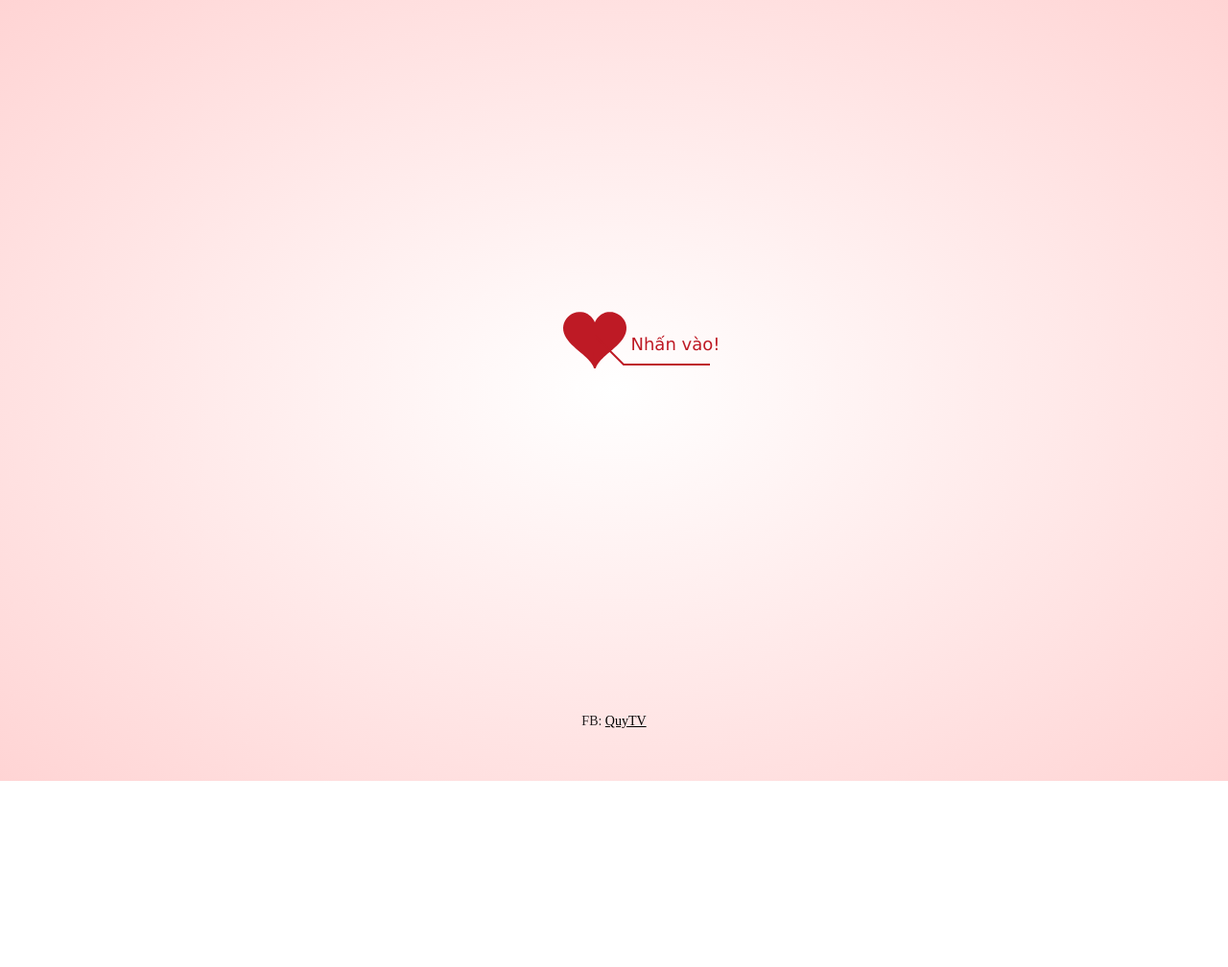
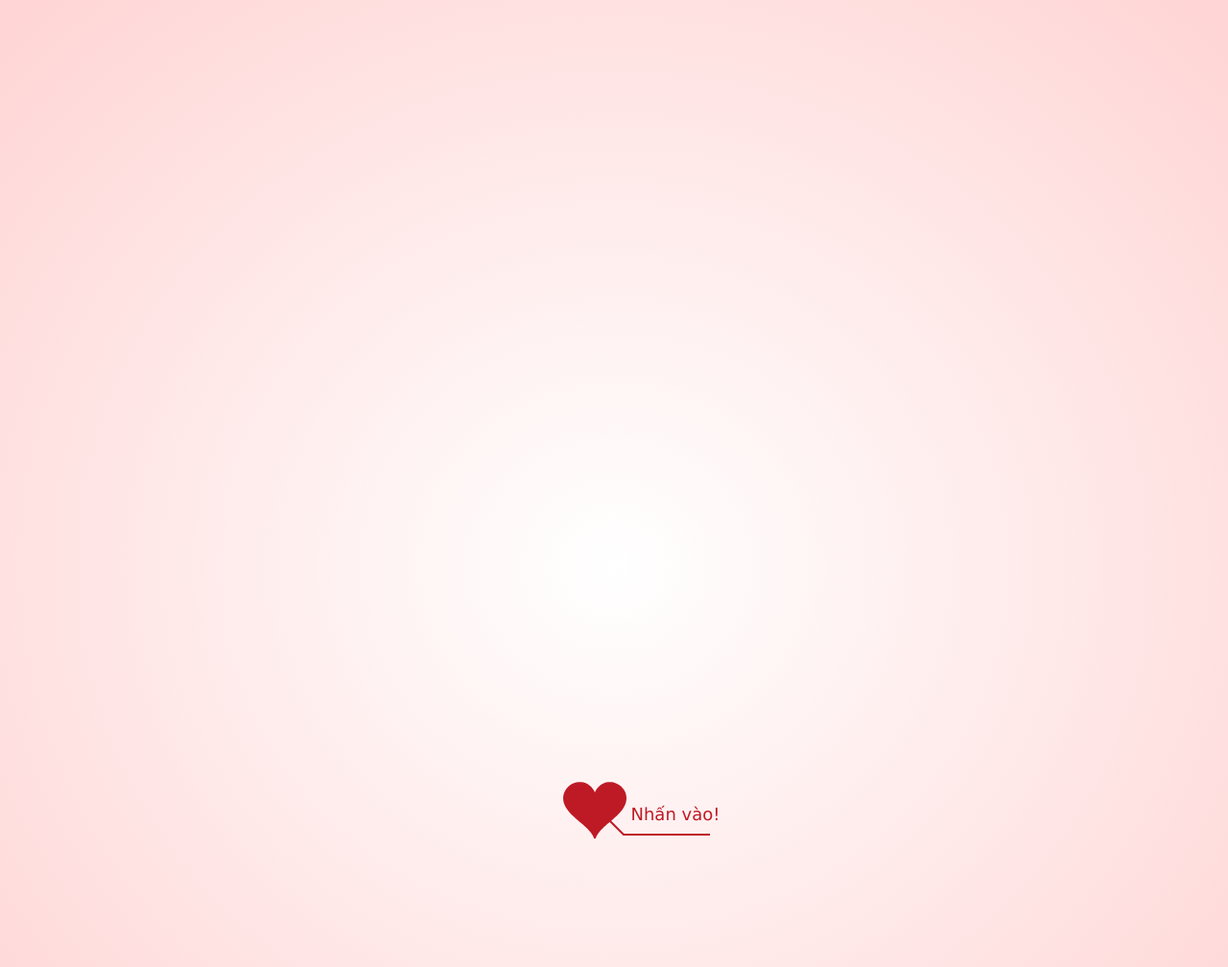
Before and after one commit to tvquy17it3/happy-women-s-day, a plain HTML site: page index.html in a window 1280 px wide. Shown: the top 1008 px of the page at 96% size. Before the commit the page ends 814 px from the top, so only its background shows below. Drawn offline with Linux system fonts and the light colour scheme.

Commit message:
HPWM-2 Fix css

```diff
--- a/index.html
+++ b/index.html
@@ -44,9 +44,6 @@
   <audio id="playAudio" preload="auto" autoplay loop style="display:none">
     <source src="music/I-Do-911.mp3" type="audio/mp3">
   </audio>
-  <div style="text-align:center;margin:50px 0; font:normal 14px/24px 'MicroSoft YaHei';">
-    <p>FB: <a href="https://www.facebook.com/vanquy.dev" target="_blank">QuyTV</a></p>
-  </div>
 
   <script>
     (function () {
--- a/renxi/default.css
+++ b/renxi/default.css
@@ -1,6 +1,6 @@
 body{margin:0;padding:0;background: radial-gradient(#ffffff,#ffd4d4);font-size:14px;font-family:'微软雅黑','宋体',sans-serif;color:#231F20;overflow:auto}
 a{color:#000;font-size:14px;}
-#main{width:100%;}
+#main{width:100%;margin-top: 500px;}
 #wrap{position:relative;margin:0 auto;width:1100px;height:680px;margin-top:10px;}
 #text{width:400px;height:425px;left:60px;top:80px;position:absolute;}
 #code{display:none;font-size:16px;line-height: 22px;}
```
